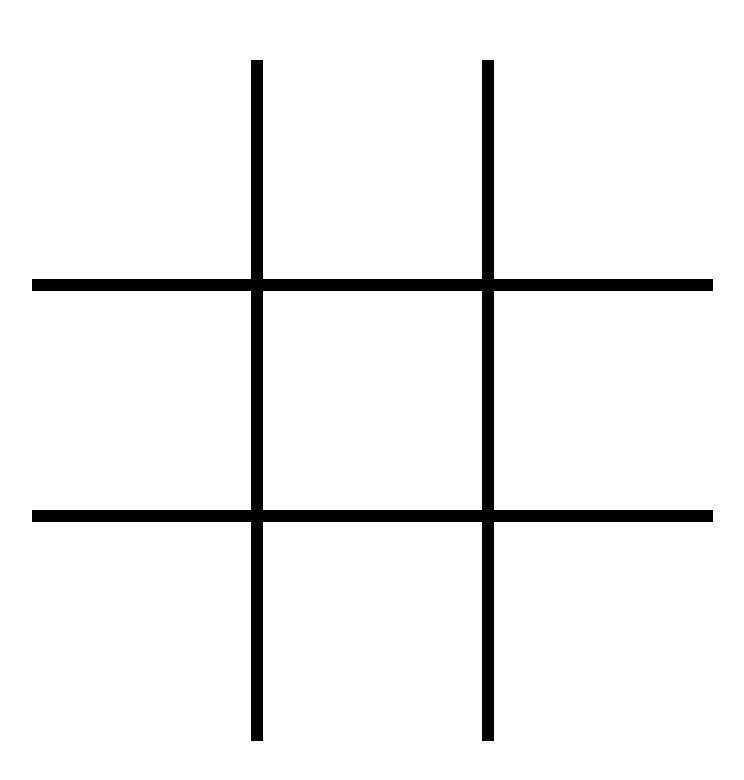
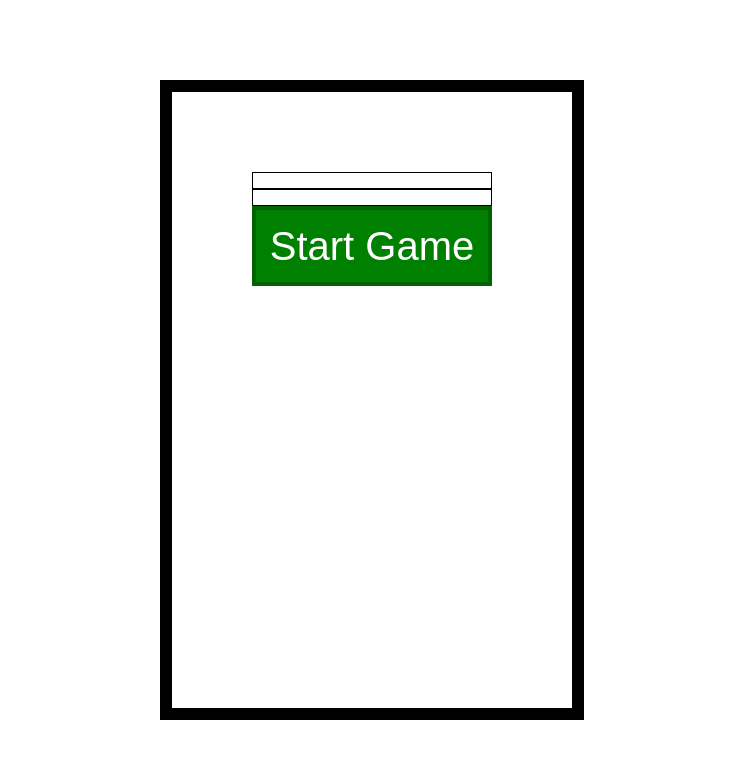
Before and after one commit to Cyber-Aarow/tic-tac-toe, a website built with Parcel: page index.html in a window 1280 px wide. Shown: the whole page, without its empty margins (268-1012 px from the left). Built offline with nearby package versions, Linux system fonts and the light colour scheme.

Commit message:
Make start form where the button starts the game.

```diff
--- a/style.css
+++ b/style.css
@@ -12,6 +12,30 @@ body{
     justify-content: center;
     align-items: center;
     height: 100vh;
+}
+
+.start-form {
+    height: 80vh;
+    width: fit-content;
+    border: solid black 1.5vh;
+    color: black;
+    background-color: white;
+    display: flex;
+    flex-direction: column;
+    padding: 10vh;
+}
+
+.start-button {
+    color: white;
+    background-color: green;
+    border: solid darkgreen 0.5vh;
+    width: 30vh;
+    height: 10vh;
+    font-size: 5vh;
+}
+
+input {
+    border: solid black 0.05vh;
 }
 
 .gameboard {
--- a/tictactoe.js
+++ b/tictactoe.js
@@ -245,6 +245,29 @@ const Game = (() =>{
 
 const DOM = (() => {
     const body = document.querySelector('body');
+
+    const displayStartForm = () => {
+        const form = document.createElement('form');
+        const player1_input = document.createElement('input');
+        const player2_input = document.createElement('input');
+        const button = document.createElement('button');
+
+        button.classList.add('start-button');
+        giveStartClick(button);
+        button.innerHTML = "Start Game";
+        form.classList.add('start-form');
+
+        form.appendChild(player1_input);
+        form.appendChild(player2_input);
+        form.appendChild(button);
+        body.appendChild(form);
+    };
+
+    const removeStartForm = () => {
+        form = document.querySelector('.start-form');
+        form.remove();
+    };
+
     const chooseLetter = (player_number) => {
         const p = document.createElement('p');
         if(player_number === 0){
@@ -265,6 +288,13 @@ const DOM = (() => {
             console.log(Game.playRound(number));
         });
     }
+
+    const giveStartClick = (button) =>{
+        button.addEventListener('click', function(){
+            removeStartForm();
+            displayBoard();
+        });
+    };
 
     const displayBoard = () => {
         const board = GameBoard.getBoard();
@@ -359,6 +389,7 @@ const DOM = (() => {
     };
     return{
         displayBoard,
+        displayStartForm,
         displayScore,
         removeScore,
         displayStrikethrough,
@@ -367,4 +398,4 @@ const DOM = (() => {
 })();
 
 //Global code
-DOM.displayBoard();
+DOM.displayStartForm();
```
